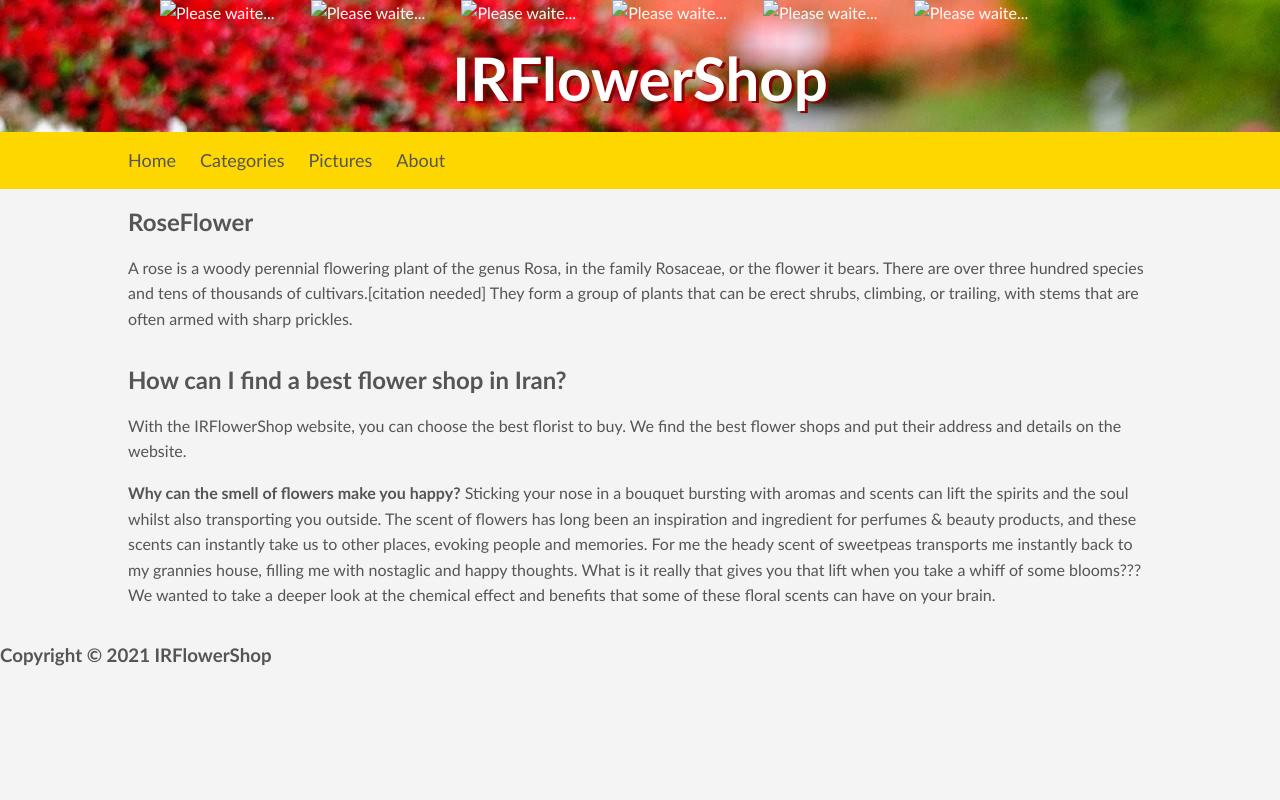
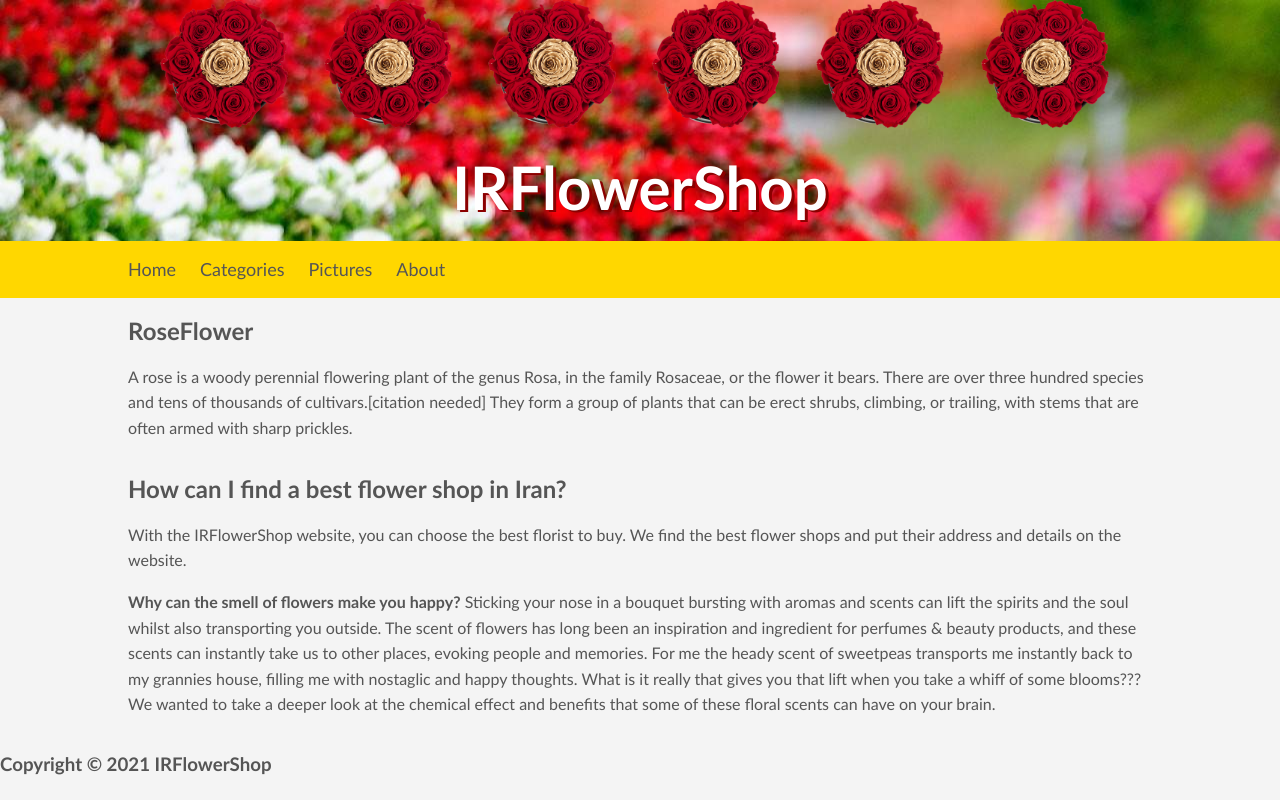
Before and after one commit to CodingWithSina/IRFlowerShop.github.io, a plain HTML site: page index.html in a window 1280 px wide. Drawn offline with Linux system fonts and the light colour scheme; files that its build step writes are made by us from their sources; files whose address does not match are found by name.

Commit message:
Update index.html

```diff
--- a/index.html
+++ b/index.html
@@ -6,19 +6,19 @@
     <meta http-equiv="X-UA-Compatible" content="IE=edge">
     <meta name="viewport" content="width=device-width, initial-scale=1.0">
     <title>IRFlowerShop</title>
-    <link rel="shourcut icon" type="img/png" href="img/top-logo.png">
-    <link rel="stylesheet" type="text/css" href="style.css">
+    <link rel="shourcut icon" type="img/png" href="Images/top-logo.png">
+    <link rel="stylesheet" type="text/css" href="Images/style.css">
 </head>
 
 <body>
     <header id="main-header">
         <div class="container">
-            <img src="img/top-logo.png" class="top-logo" alt="Please waite...">
-            <img src="img/top-logo.png" class="top-logo" alt="Please waite...">
-            <img src="img/top-logo.png" class="top-logo" alt="Please waite...">
-            <img src="img/top-logo.png" class="top-logo" alt="Please waite...">
-            <img src="img/top-logo.png" class="top-logo" alt="Please waite...">
-            <img src="img/top-logo.png" class="top-logo" alt="Please waite...">
+            <img src="Images/top-logo.png" class="top-logo" alt="Please waite...">
+            <img src="Images/top-logo.png" class="top-logo" alt="Please waite...">
+            <img src="Images/top-logo.png" class="top-logo" alt="Please waite...">
+            <img src="Images/top-logo.png" class="top-logo" alt="Please waite...">
+            <img src="Images/top-logo.png" class="top-logo" alt="Please waite...">
+            <img src="Images/top-logo.png" class="top-logo" alt="Please waite...">
 
             <h1>IRFlowerShop</h1>
         </div>
```
